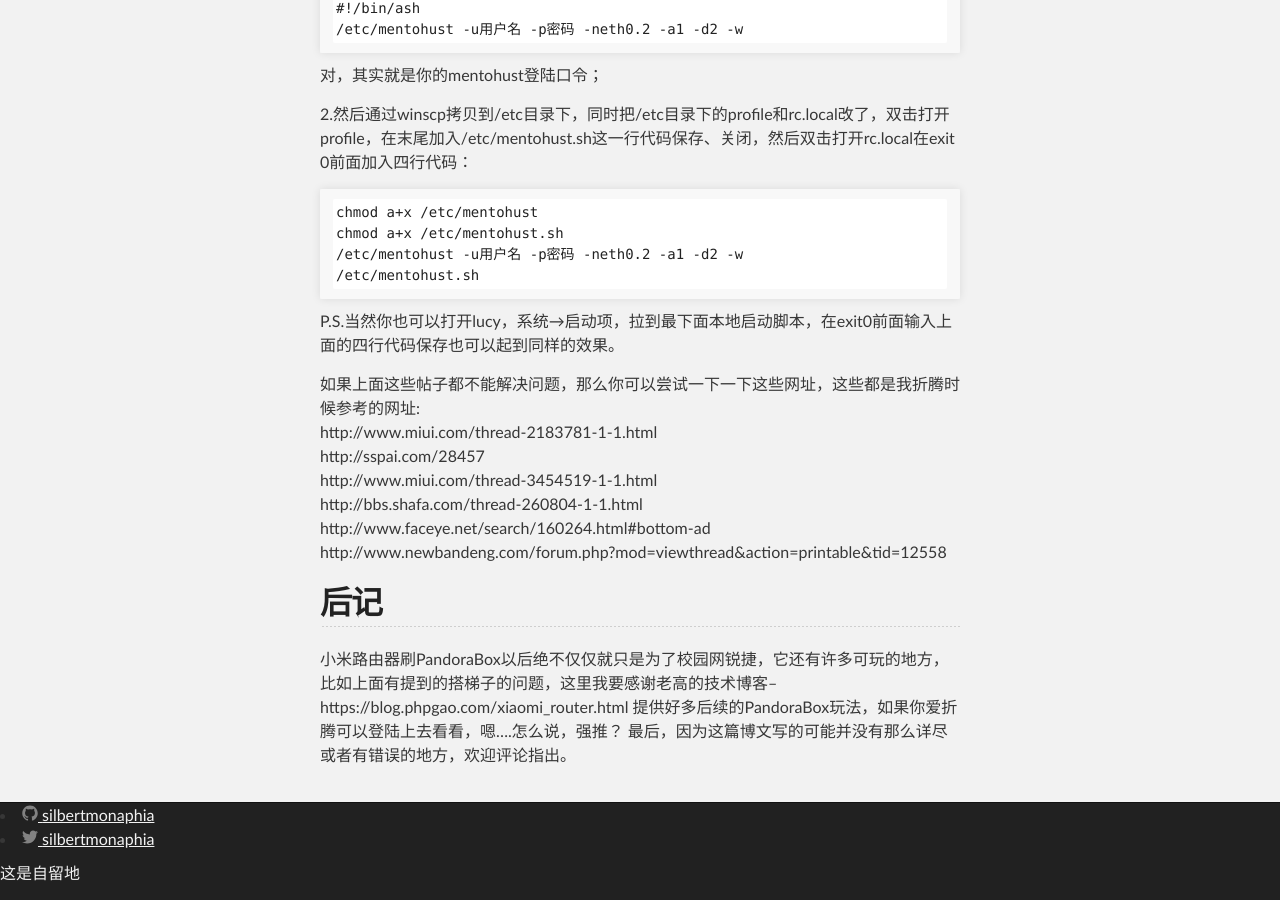
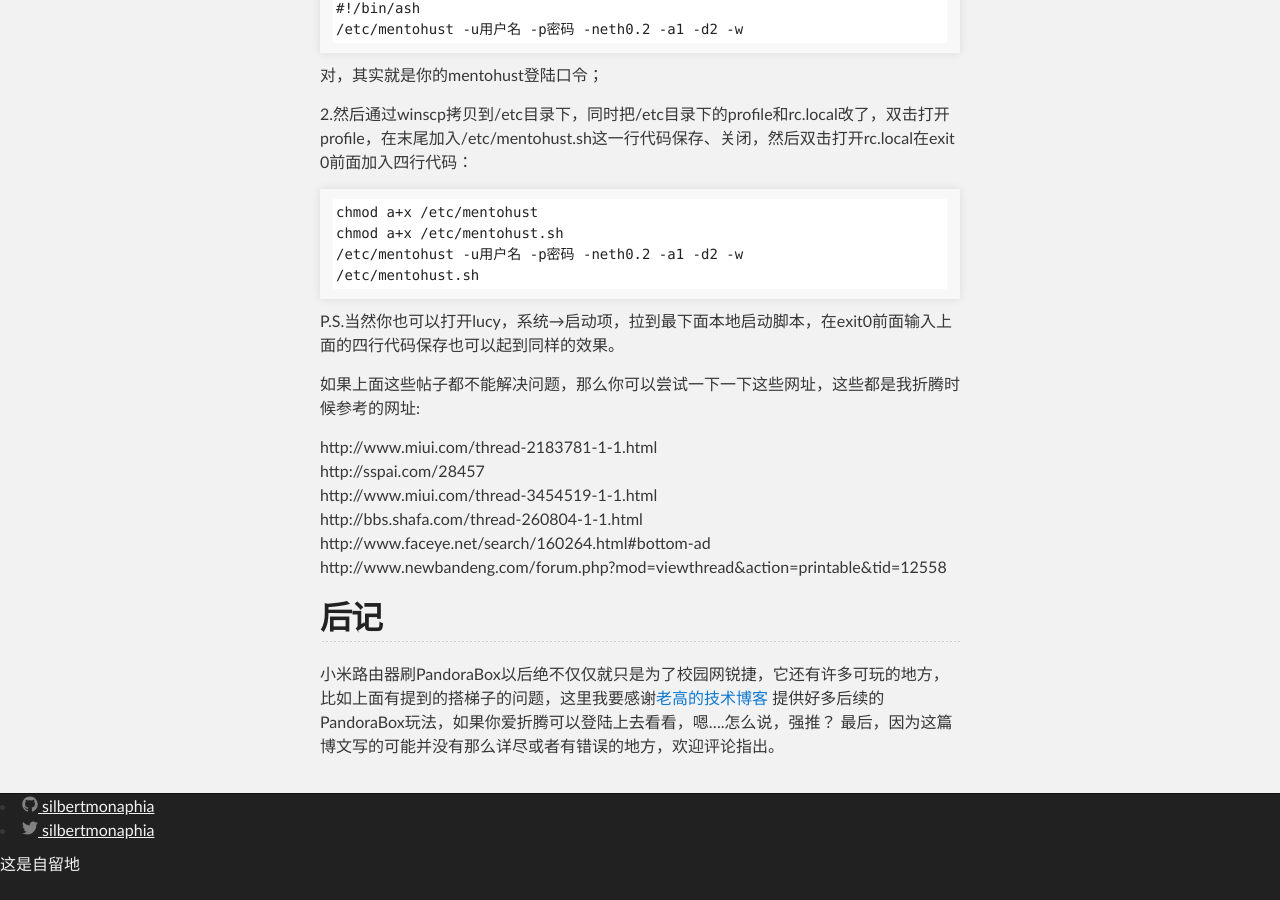
Before and after one commit to silbertmonaphia/silbertmonaphia.github.io, a Jekyll site: the page built from _posts/2016-04-10-小米路由器mini实现锐捷认证.md, in a window 1280 px wide and 900 px high, scrolled down 3831 px. Built offline with Jekyll 4.4.1, drawn with Linux system fonts in a browser that asks for light colours.

Commit message:
Update 2016-04-10-小米路由器mini实现锐捷认证.md

```diff
--- a/_posts/2016-04-10-小米路由器mini实现锐捷认证.md
+++ b/_posts/2016-04-10-小米路由器mini实现锐捷认证.md
@@ -143,6 +143,7 @@ chmod a+x /etc/mentohust.sh
 P.S.当然你也可以打开lucy，系统→启动项，拉到最下面本地启动脚本，在exit0前面输入上面的四行代码保存也可以起到同样的效果。
 
 如果上面这些帖子都不能解决问题，那么你可以尝试一下一下这些网址，这些都是我折腾时候参考的网址:
+
 http://www.miui.com/thread-2183781-1-1.html
 http://sspai.com/28457
 http://www.miui.com/thread-3454519-1-1.html
@@ -153,5 +154,5 @@ http://www.newbandeng.com/forum.php?mod=viewthread&action=printable&tid=12558
 后记
 ----
 
-小米路由器刷PandoraBox以后绝不仅仅就只是为了校园网锐捷，它还有许多可玩的地方，比如上面有提到的搭梯子的问题，这里我要感谢老高的技术博客--https://blog.phpgao.com/xiaomi_router.html  提供好多后续的PandoraBox玩法，如果你爱折腾可以登陆上去看看，嗯....怎么说，强推？
+小米路由器刷PandoraBox以后绝不仅仅就只是为了校园网锐捷，它还有许多可玩的地方，比如上面有提到的搭梯子的问题，这里我要感谢[老高的技术博客](https://blog.phpgao.com/xiaomi_router.html)  提供好多后续的PandoraBox玩法，如果你爱折腾可以登陆上去看看，嗯....怎么说，强推？
 最后，因为这篇博文写的可能并没有那么详尽或者有错误的地方，欢迎评论指出。
```
